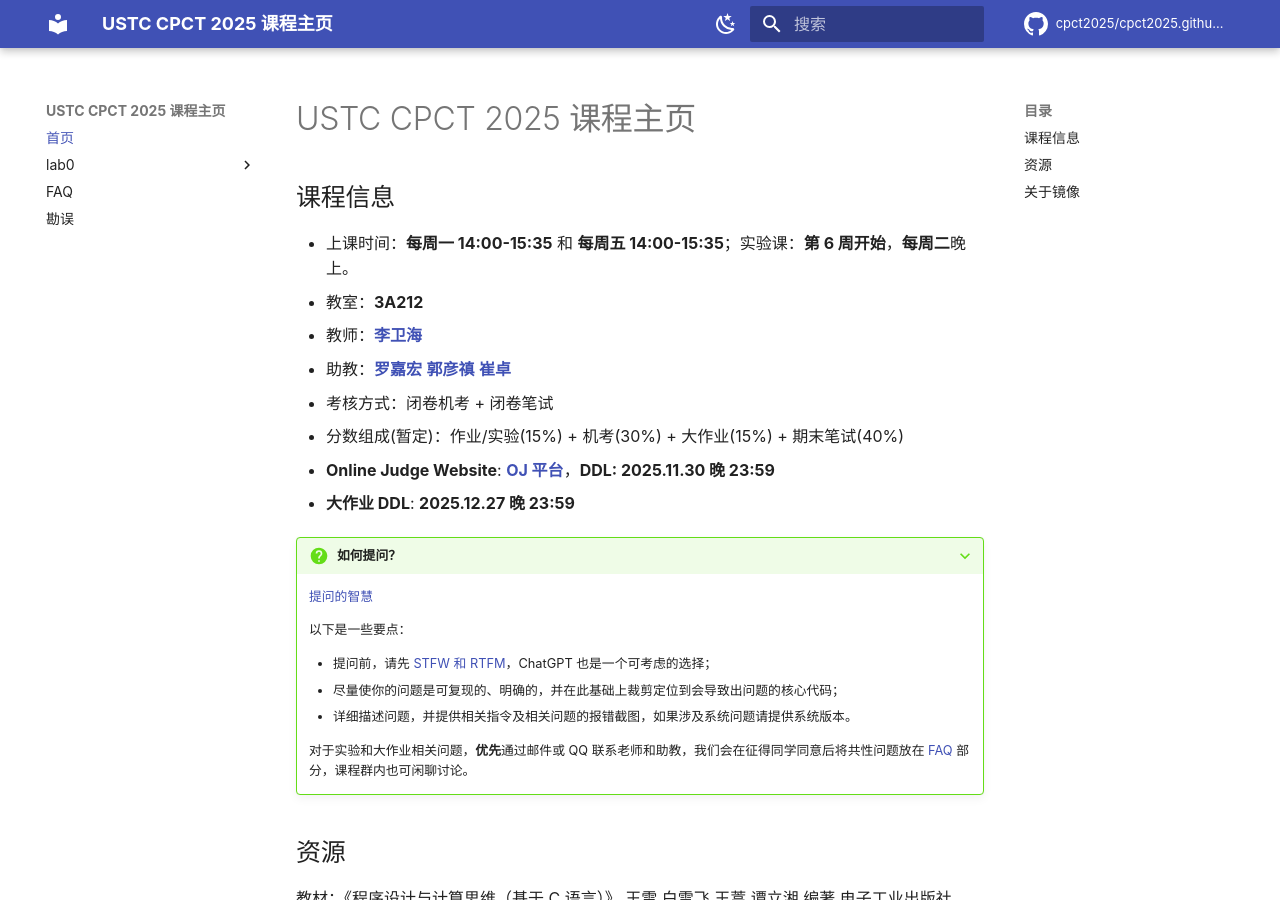
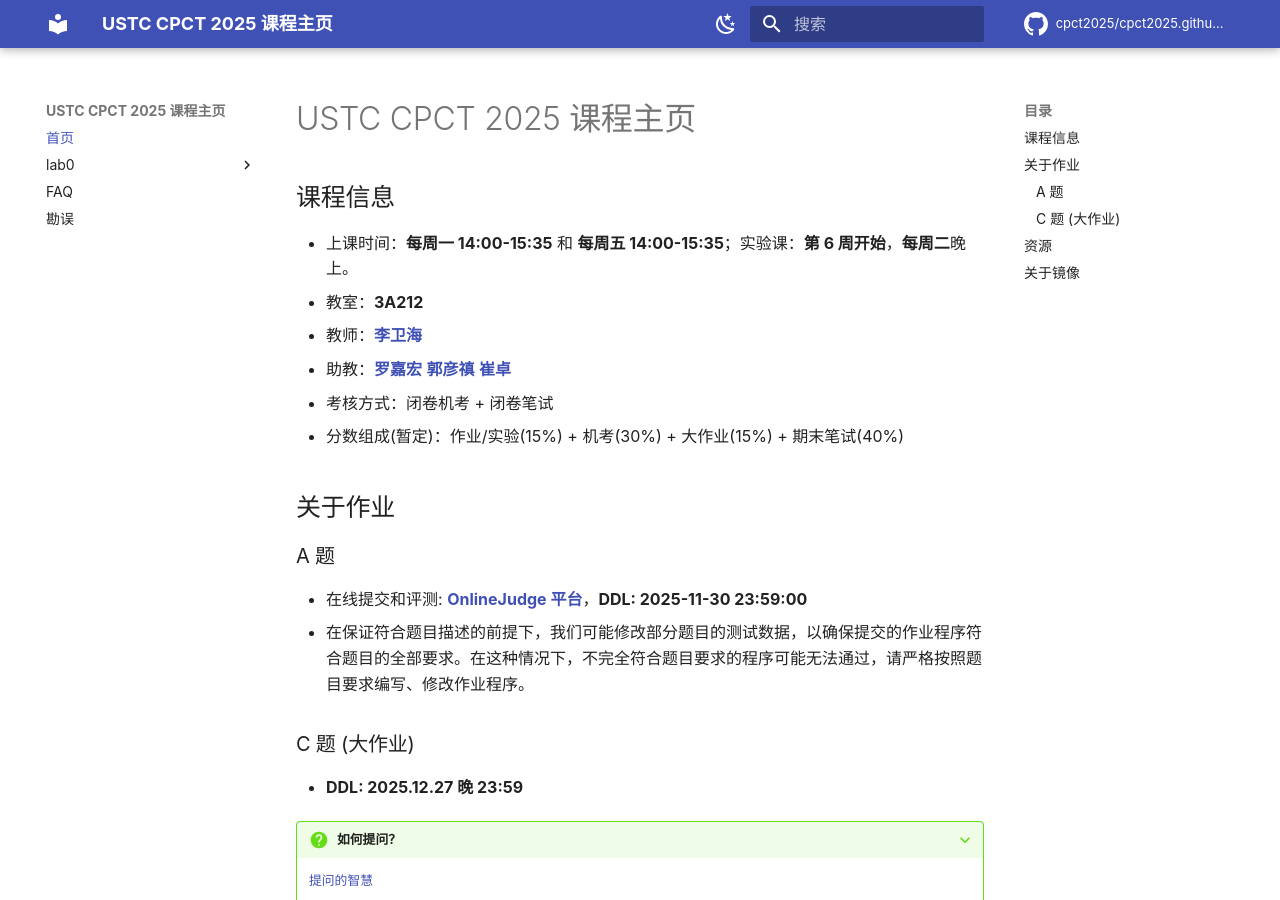
Before and after one commit to cpct2025/cpct2025.github.io, an MkDocs documentation site: the page built from docs/README.md, in a window 1280 px wide and 900 px high. Built offline with MkDocs 1.6.1 and Material for MkDocs 9.7.7, drawn with Linux system fonts in a browser that asks for light colours; comment, search, counter and statistics services are not loaded.

Commit message:
Update README with assignment details and deadlines
Added sections about assignments and deadlines.

```diff
--- a/docs/README.md
+++ b/docs/README.md
@@ -8,8 +8,17 @@
 - 助教：[**罗嘉宏**](mailto:luojh@mail.ustc.edu.cn) [**郭彦禛**](mailto:yzhguo@mail.ustc.edu.cn) [**崔卓**](mailto:cuizhuo@mail.ustc.edu.cn)
 - 考核方式：闭卷机考 + 闭卷笔试
 - 分数组成(暂定)：作业/实验(15%) + 机考(30%) + 大作业(15%) + 期末笔试(40%)
-- **Online Judge Website**: [**OJ 平台**](https://cscourse.ustc.edu.cn)，**DDL: 2025.11.30 晚 23:59**
-- **大作业 DDL**: **2025.12.27 晚 23:59**
+
+## 关于作业
+
+### A 题
+
+- 在线提交和评测: [**OnlineJudge 平台**](https://cscourse.ustc.edu.cn)，**DDL: 2025-11-30 23:59:00**
+- 在保证符合题目描述的前提下，我们可能修改部分题目的测试数据，以确保提交的作业程序符合题目的全部要求。在这种情况下，不完全符合题目要求的程序可能无法通过，请严格按照题目要求编写、修改作业程序。
+
+### C 题 (大作业)
+
+- **DDL: 2025.12.27 晚 23:59**
 
 ???+ question "如何提问？"
 
```
